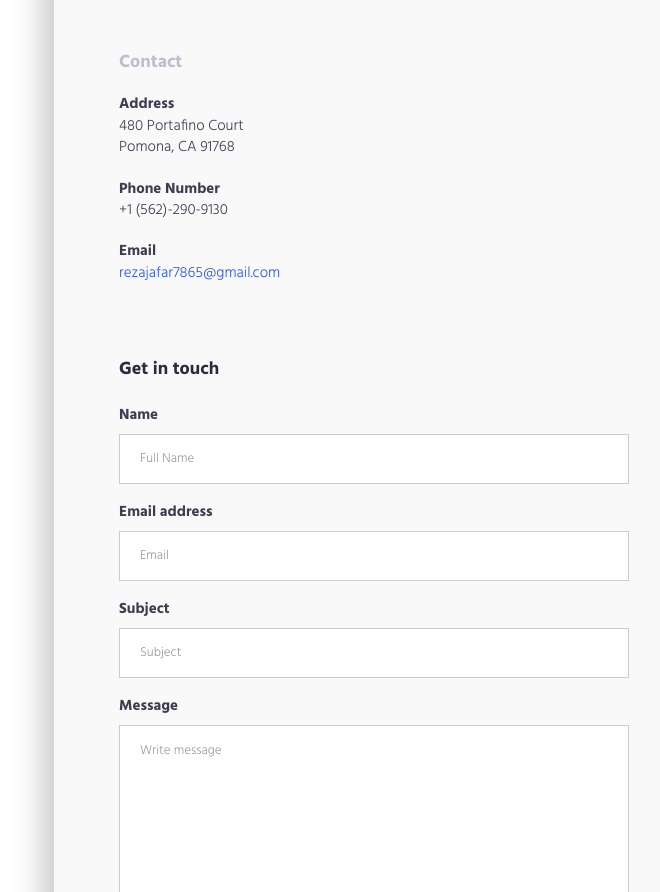
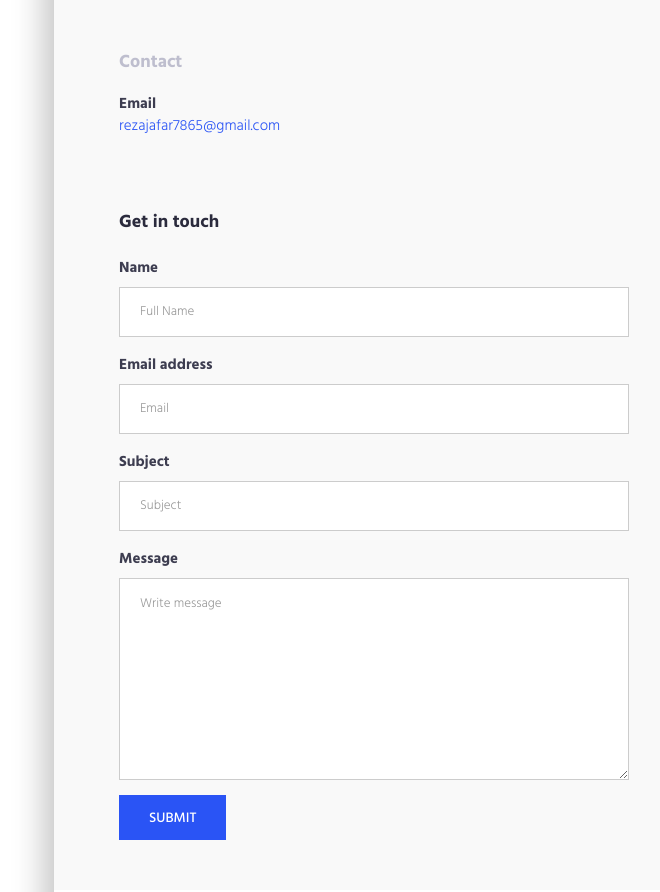
Before and after one commit to Reza7865/reza7865.github.io, a plain HTML site: page index.html in a window 1280 px wide. Shown: the part 3313-4205 px from the top of the page, without its empty margins (586-1246 px from the left). Drawn offline with Linux system fonts and the light colour scheme.

Commit message:
Update index.html

```diff
--- a/index.html
+++ b/index.html
@@ -334,15 +334,6 @@
         <div class="row">
             <div class="col-md-12">
                 <address>
-                    <strong>Address</strong><br>
-                    480 Portafino Court <br>
-                    Pomona, CA 91768
-                </address>
-                <address>
-                    <strong>Phone Number</strong><br>
-                    +1 (562)-290-9130
-                </address>
-                <address>
                     <strong>Email</strong><br>
                     <a href="mailto:#">rezajafar7865@gmail.com</a>
                 </address>
```
